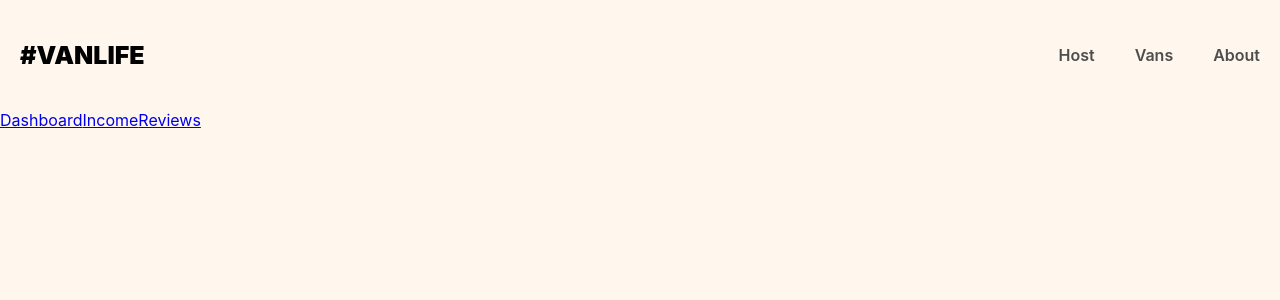
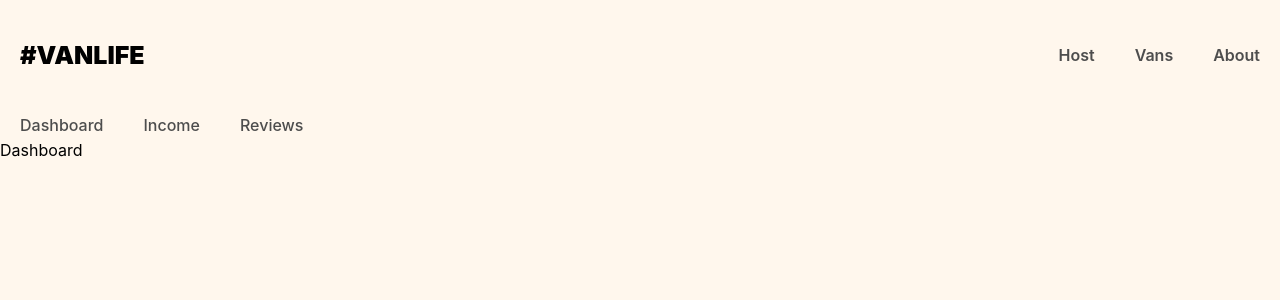
Before and after one commit to AdhithyanM/vans-project, a React (Create React App) app: page /host in a window 1280 px wide. Shown: the top 300 px of the page. Built offline with nearby package versions, Linux system fonts and the light colour scheme; what miragejs would draw is missing.

Commit message:
relative path and index page in react-router-dom

```diff
--- a/src/App.jsx
+++ b/src/App.jsx
@@ -14,12 +14,13 @@ function App() {
   return (
     <BrowserRouter>
       <Routes>
-        <Route element={<Layout />}>
-          <Route path="/" element={<Home />} />
-          <Route path="/about" element={<About />} />
-          <Route path="/vans" element={<Vans />} />
-          <Route path="/vans/:id" element={<VanDetail />} />
-          <Route path="/host" element={<HostLayout />}>
+        <Route path="/" element={<Layout />}>
+          <Route index element={<Home />} />
+          <Route path="about" element={<About />} />
+          <Route path="vans" element={<Vans />} />
+          <Route path="vans/:id" element={<VanDetail />} />
+          <Route path="host" element={<HostLayout />}>
+            <Route index element={<Dashboard />} />
             <Route path="/host/income" element={<Income />} />
             <Route path="/host/reviews" element={<Reviews />} />
           </Route>
--- a/src/components/HostLayout.jsx
+++ b/src/components/HostLayout.jsx
@@ -5,11 +5,11 @@ const HostLayout = () => {
   console.log(Outlet);
   return (
     <>
-      <div>
+      <nav className="host-nav">
         <Link to="/host">Dashboard</Link>
         <Link to="/host/income">Income</Link>
         <Link to="/host/reviews">Reviews</Link>
-      </div>
+      </nav>
       <Outlet />
     </>
   );
--- a/src/index.css
+++ b/src/index.css
@@ -281,6 +281,23 @@ i[class*="van-type-"] {
   font-size: 1.125rem;
 }
 
+.host-nav {
+  display: flex;
+}
+
+.host-nav a {
+  text-decoration: none;
+  color: #4d4d4d;
+  font-weight: 500;
+  padding: 5px 20px;
+}
+
+.host-nav a:hover {
+  color: #161616;
+  text-decoration: underline;
+  font-weight: 600;
+}
+
 /* Changes */
 @media screen and (max-width: 820px) {
   .van-list {
--- a/src/pages/Host/Dashboard.jsx
+++ b/src/pages/Host/Dashboard.jsx
@@ -1,17 +1,7 @@
 import React from "react";
-import { Link, Outlet } from "react-router-dom";
 
 const Dashboard = () => {
-  return (
-    <div>
-      Dashboard
-      <div>
-        <Link to="/host/income">Income</Link>
-        <Link to="/host/reviews">Reviews</Link>
-      </div>
-      <Outlet />
-    </div>
-  );
+  return <div>Dashboard</div>;
 };
 
 export default Dashboard;
```
